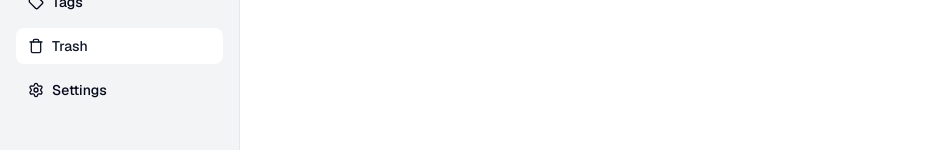
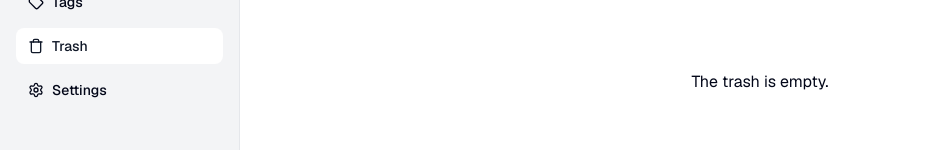
Before and after one commit to crstelli/inka, a Next.js app: page /trash in a window 1280 px wide. Shown: the part 150-300 px from the top of the page, without its empty margins (0-939 px from the left). Built offline with nearby package versions, Linux system fonts and the light colour scheme.

Commit message:
Added a message for empty trash.

```diff
--- a/components/TrashNotesList.tsx
+++ b/components/TrashNotesList.tsx
@@ -8,9 +8,11 @@ function TrashNotesList() {
 
   return (
     <div className="mt-20 flex flex-col w-full max-w-[500px]">
-      {trashNotes.map((n) => (
-        <TrashNote note={n} key={n.id} />
-      ))}
+      {trashNotes.length > 0 ? (
+        trashNotes.map((n) => <TrashNote note={n} key={n.id} />)
+      ) : (
+        <p className="text-center">The trash is empty.</p>
+      )}
     </div>
   );
 }
```
